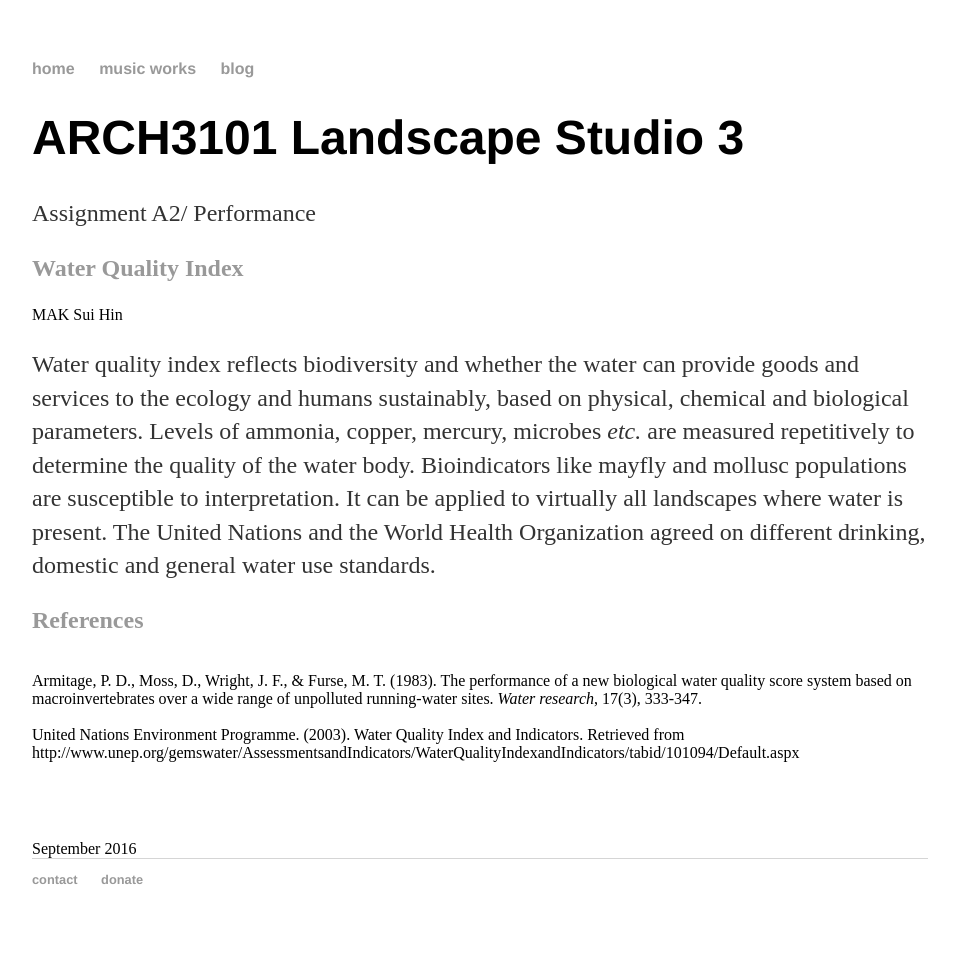
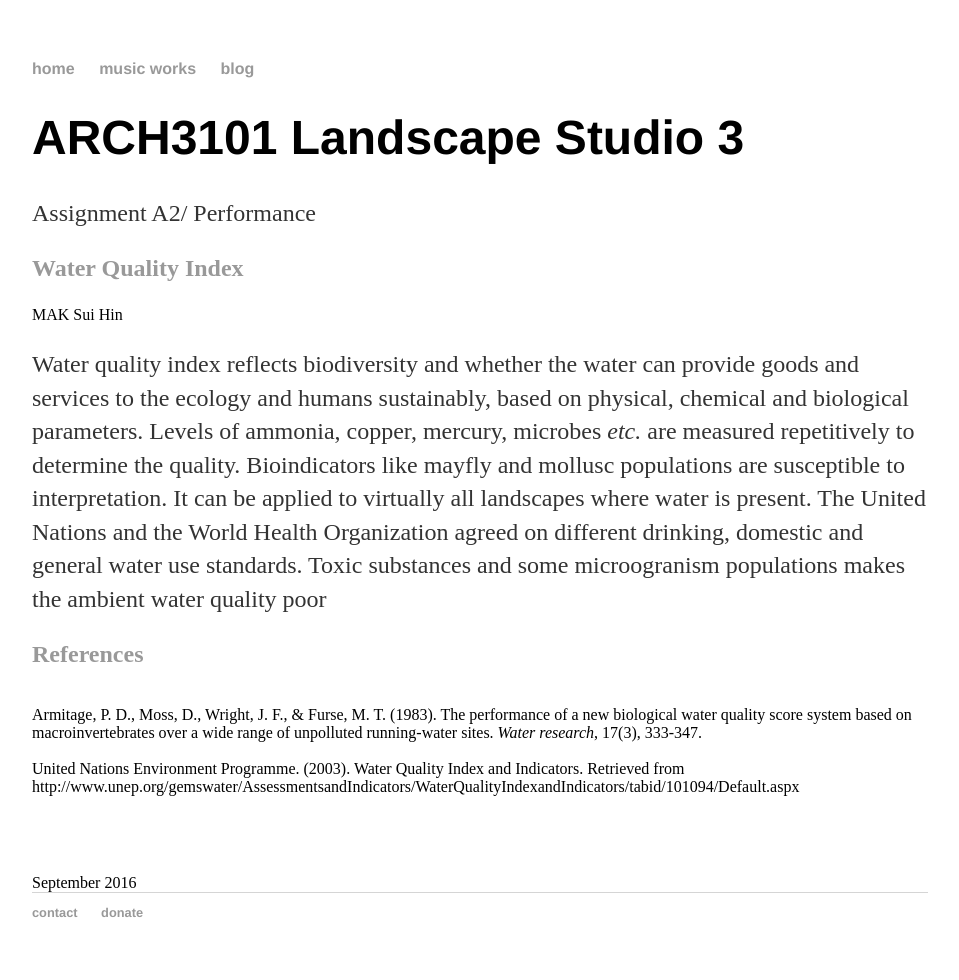
Before and after one commit to maksuihin/maksuihin.github.io, a Jekyll site: the page built from metric.html, in a window 1280 px wide. Shown: the whole page, without its empty margins (160-1119 px from the left). Built offline with Jekyll 4.4.1, drawn with Linux system fonts in a browser that asks for light colours; before the commit the page ends 947 px from its top, so only the background shows below that.

Commit message:
Update metric.html

```diff
--- a/metric.html
+++ b/metric.html
@@ -9,7 +9,7 @@
 			<h2>Water Quality Index</h2></p>
 			MAK Sui Hin
 			<div class="blurb">
-		<p>Water quality index reflects biodiversity and whether the water can provide goods and services to the ecology and humans sustainably, based on physical, chemical and biological parameters. Levels of ammonia, copper, mercury, microbes <i>etc.</i> are measured repetitively to determine the quality of the water body. Bioindicators like mayfly and mollusc populations are susceptible to interpretation. It can be applied to virtually all landscapes where water is present. The United Nations and the World Health Organization agreed on different drinking, domestic and general water use standards.</p>
+		<p>Water quality index reflects biodiversity and whether the water can provide goods and services to the ecology and humans sustainably, based on physical, chemical and biological parameters. Levels of ammonia, copper, mercury, microbes <i>etc.</i> are measured repetitively to determine the quality. Bioindicators like mayfly and mollusc populations are susceptible to interpretation. It can be applied to virtually all landscapes where water is present. The United Nations and the World Health Organization agreed on different drinking, domestic and general water use standards. Toxic substances and some microogranism populations makes the ambient water quality poor </p>
 		</div>
 			<p><h2>References</h2></br>
 		Armitage, P. D., Moss, D., Wright, J. F., & Furse, M. T. (1983). The performance of a new biological water quality score system based on macroinvertebrates over a wide range of unpolluted running-water sites. <i>Water research</i>, 17(3), 333-347.</br></br>
```
